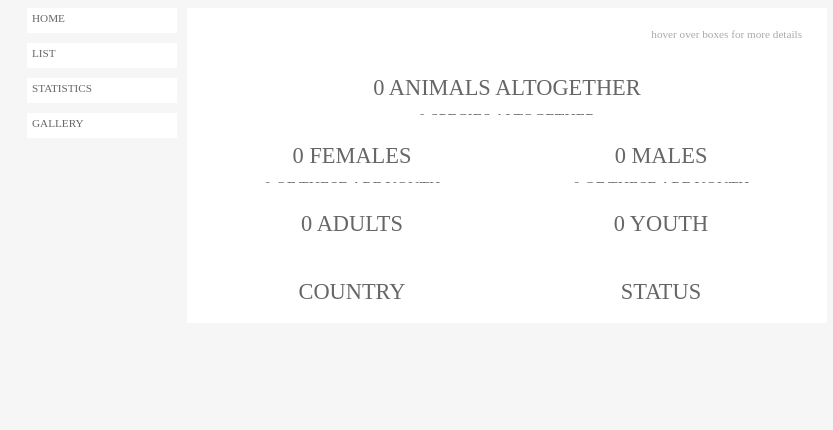
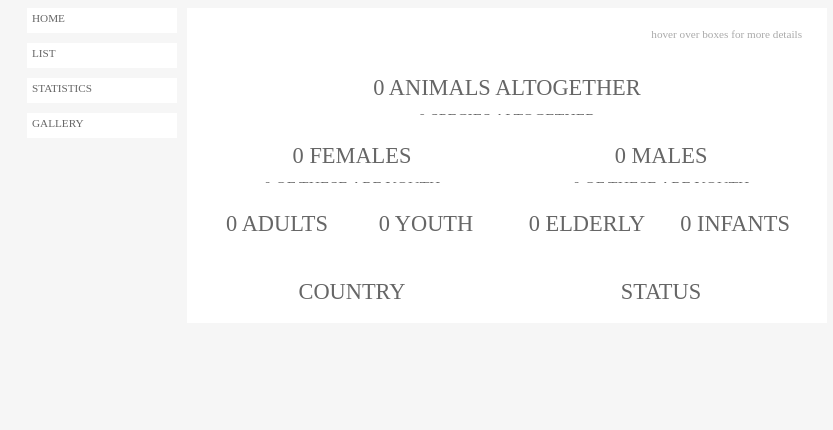
Before and after one commit to thomasin/schleich-database, a Django app: page /stats.html in a window 1280 px wide. Shown: the top 430 px of the page, without its empty margins (73-906 px from the left). Run offline with Django 3.2, Linux system fonts and the light colour scheme; data that the repository does not hold is empty.

Commit message:
Made it possible to have elderly and infant ages, added those stats to the statistics page

```diff
--- a/schleich/catalogue/models.py
+++ b/schleich/catalogue/models.py
@@ -52,7 +52,9 @@ CAT_CHOICES = (
 
 AGE_CHOICES = (
     (u'Adult', u'Adult'),
-    (u'Youth', u'Youth')
+    (u'Youth', u'Youth'),
+    (u'Elderly', u'Elderly'),
+    (u'Infant', u'Infant')
 )
 
 class Species(models.Model):
--- a/schleich/catalogue/templates/stats.html
+++ b/schleich/catalogue/templates/stats.html
@@ -12,20 +12,20 @@
 	<div id="hoverto">hover over boxes for more details</div>
 	<table id="statstable">
 		<tr>
-			<td colspan=2><div class="statsboxes" id="mainbox">{{ animals|length }} ANIMALS ALTOGETHER
+			<td colspan=4><div class="statsboxes" id="mainbox">{{ animals|length }} ANIMALS ALTOGETHER
 <div class="statstext">
 {{ nsp }} SPECIES ALTOGETHER
 </div>
 			</div></td>
 		</tr>
 		<tr>
-			<td><div class="statsboxes" id="femalebox">{{ gf|length }} FEMALES
+			<td colspan=2><div class="statsboxes" id="femalebox">{{ gf|length }} FEMALES
 <div class="statstext">
 {{ gfy|length }} OF THESE ARE YOUTH<br />
 {{ gfa|length }} OF THESE ARE ADULTS<br />
 </div>
             </div></td>
-			<td><div class="statsboxes" id="malebox">{{ gm|length }} MALES
+			<td colspan=2><div class="statsboxes" id="malebox">{{ gm|length }} MALES
 <div class="statstext">
 {{ gmy|length }} OF THESE ARE YOUTH<br />
 {{ gma|length }} OF THESE ARE ADULTS<br />
@@ -35,9 +35,11 @@
 		<tr>
 			<td><div class="statsboxes" id="adultbox">{{ aa|length }} ADULTS</div></td>
 			<td><div class="statsboxes" id="youthbox">{{ ay|length }} YOUTH</div></td>
+			<td><div class="statsboxes" id="elderlybox">{{ ae|length }} ELDERLY</div></td>
+			<td><div class="statsboxes" id="infantbox">{{ ai|length }} INFANTS</div></td>
 		</tr>
 		<tr>
-			<td><div class="statsboxes" id="countrybox">
+			<td colspan=2><div class="statsboxes" id="countrybox">
                 <div class="heightchecker">
 COUNTRY
 <div class="statstext">
@@ -51,7 +53,7 @@ COUNTRY
 </div>
                 </div>
 			</div></td>
-			<td><div class="statsboxes" id="commonbox">
+			<td colspan=2><div class="statsboxes" id="commonbox">
 STATUS
 <div class="statstext">
 {% for status, count in status_count.items %}
--- a/schleich/catalogue/views.py
+++ b/schleich/catalogue/views.py
@@ -48,8 +48,10 @@ def statistics(request):
     gm = Animal.objects.filter(gender = "M")
     aa = Animal.objects.filter(age = "Adult")
     ay = Animal.objects.filter(age = "Youth")
+    ai = Animal.objects.filter(age = "Infant")
+    ae = Animal.objects.filter(age = "Elderly")
     gfy = Animal.objects.filter(age = "Youth", gender = "F")
     gfa = Animal.objects.filter(age = "Adult", gender = "F")
     gmy = Animal.objects.filter(age = "Youth", gender = "M")
     gma = Animal.objects.filter(age = "Adult", gender = "M")
-    return render_to_response('stats.html', {'gfa': gfa, 'gma': gma, 'gmy': gmy, 'gfy': gfy, 'nsp': nsp, 'gf': gf, 'gm': gm, 'aa': aa, 'ay': ay, 'animals': animals, 'continent_count': continent_count, 'status_count': status_count})
+    return render_to_response('stats.html', {'gfa': gfa, 'gma': gma, 'gmy': gmy, 'gfy': gfy, 'nsp': nsp, 'gf': gf, 'gm': gm, 'ai': ai, 'ae': ae, 'aa': aa, 'ay': ay, 'animals': animals, 'continent_count': continent_count, 'status_count': status_count})
--- a/schleich/media/css/index-css.css
+++ b/schleich/media/css/index-css.css
@@ -182,8 +182,24 @@ a {
 	-moz-transition: 1s ease;
 }
 
-#adultbox:hover, #youthbox:hover {
+#adultbox:hover, #youthbox:hover, #infantbox:hover, #elderlybox:hover {
     height: 30px;
+}
+
+#youthbox {
+    margin-left: -3px;
+}
+
+#infantbox {
+    margin-left: 2px;
+}
+
+#elderlybox {
+    margin-left: 6px;
+}
+
+#adultbox, #youthbox, #infantbox, #elderlybox {
+    width: 120px;
 }
 
 #mainbox:hover {
```
